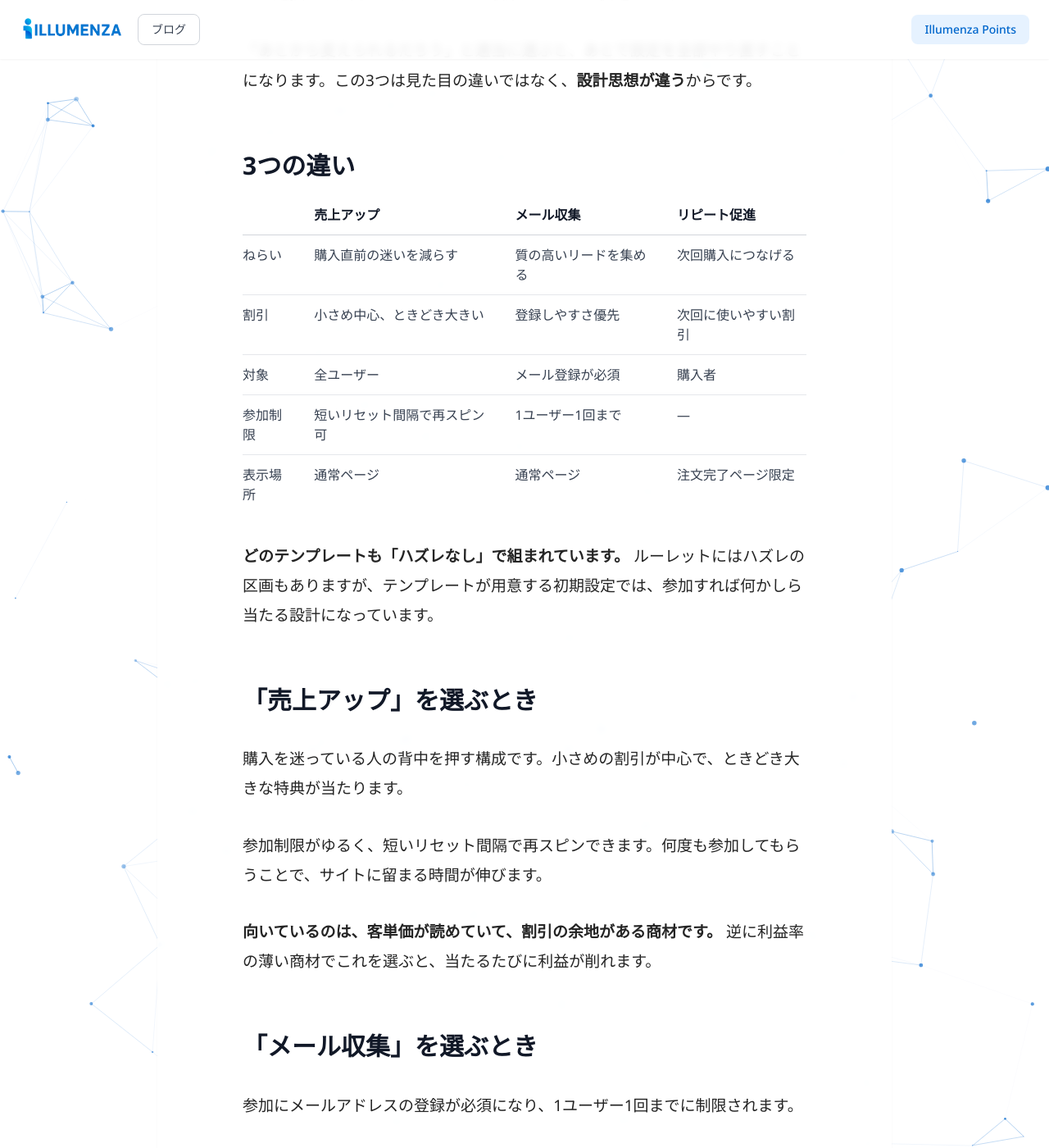
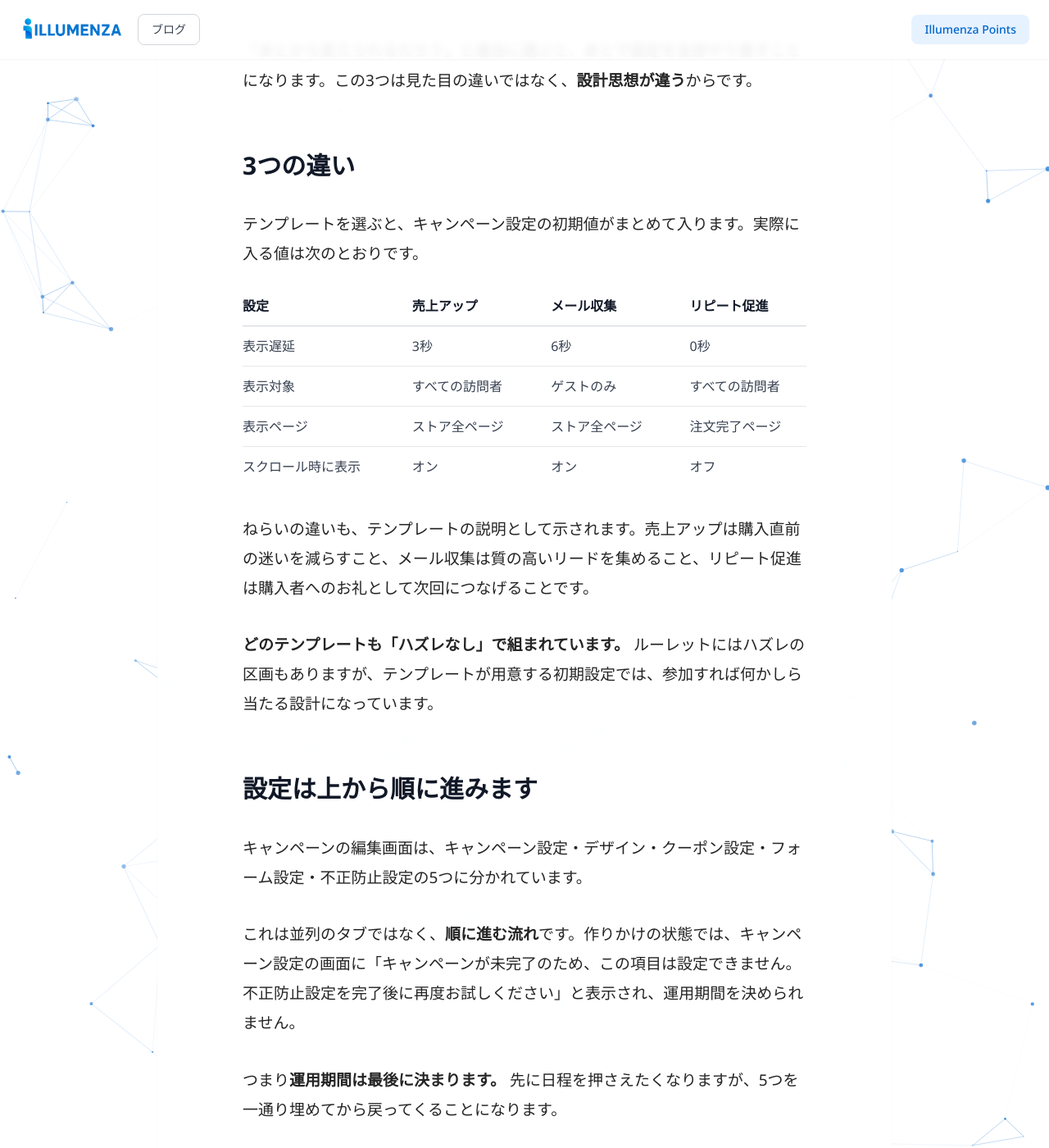
Before and after one commit to TheKinng96/illumenza-homepage, a Jekyll site: the page built from _posts/2026-08-03-coupon-campaign-templates.md, in a window 1280 px wide and 1400 px high, scrolled down 534 px. Shown: the whole window at 82% size. Built offline with Jekyll 4.4.1, drawn with Linux system fonts in a browser that asks for light colours; nearby versions of some CDN libraries; some of the changed text lies outside the part shown.

Commit message:
content: correct the template article against real campaign settings
Created one campaign from each template and read what they actually set.
Two things were wrong in the published version.

The comparison table mixed axes. It listed 対象 as 「全ユーザー」 for
売上アップ and 「メール登録が必須」 for メール収集 — one an audience
setting, the other a form setting. The real values, read from the setup
screen: 表示対象 is すべての訪問者 / ゲストのみ / すべての訪問者, and
表示遅延 is 3 / 6 / 0 seconds. メール収集 excludes existing members,
which the article did not say.

It also omitted that the editor is a wizard rather than a set of tabs.
Until the flow is complete the setup screen refuses to accept a run
period: 「キャンペーンが未完了のため、この項目は設定できません。不正防止
設定を完了後に再度お試しください」. So the schedule is decided last,
which is the opposite of what most people would try.

Both were written from the template picker's own description rather than
from the resulting campaign. The picker describes intent; only the
campaign shows values.

Verified: make check prints ALL CHECKS PASSED.

Co-Authored-By: Claude Opus 5 <noreply@anthropic.com>

```diff
--- a/_posts/2026-08-03-coupon-campaign-templates.md
+++ b/_posts/2026-08-03-coupon-campaign-templates.md
@@ -16,15 +16,26 @@ Illumenza Coupon でキャンペーンを作るとき、最初に出てくるの
 
 ## 3つの違い
 
-| | 売上アップ | メール収集 | リピート促進 |
+テンプレートを選ぶと、キャンペーン設定の初期値がまとめて入ります。実際に入る値は次のとおりです。
+
+| 設定 | 売上アップ | メール収集 | リピート促進 |
 | --- | --- | --- | --- |
-| ねらい | 購入直前の迷いを減らす | 質の高いリードを集める | 次回購入につなげる |
-| 割引 | 小さめ中心、ときどき大きい | 登録しやすさ優先 | 次回に使いやすい割引 |
-| 対象 | 全ユーザー | メール登録が必須 | 購入者 |
-| 参加制限 | 短いリセット間隔で再スピン可 | 1ユーザー1回まで | — |
-| 表示場所 | 通常ページ | 通常ページ | 注文完了ページ限定 |
+| 表示遅延 | 3秒 | 6秒 | 0秒 |
+| 表示対象 | すべての訪問者 | ゲストのみ | すべての訪問者 |
+| 表示ページ | ストア全ページ | ストア全ページ | 注文完了ページ |
+| スクロール時に表示 | オン | オン | オフ |
+
+ねらいの違いも、テンプレートの説明として示されます。売上アップは購入直前の迷いを減らすこと、メール収集は質の高いリードを集めること、リピート促進は購入者へのお礼として次回につなげることです。
 
 **どのテンプレートも「ハズレなし」で組まれています。** ルーレットにはハズレの区画もありますが、テンプレートが用意する初期設定では、参加すれば何かしら当たる設計になっています。
+
+## 設定は上から順に進みます
+
+キャンペーンの編集画面は、キャンペーン設定・デザイン・クーポン設定・フォーム設定・不正防止設定の5つに分かれています。
+
+これは並列のタブではなく、**順に進む流れ**です。作りかけの状態では、キャンペーン設定の画面に「キャンペーンが未完了のため、この項目は設定できません。不正防止設定を完了後に再度お試しください」と表示され、運用期間を決められません。
+
+つまり**運用期間は最後に決まります。** 先に日程を押さえたくなりますが、5つを一通り埋めてから戻ってくることになります。
 
 ## 「売上アップ」を選ぶとき
 
@@ -36,7 +47,7 @@ Illumenza Coupon でキャンペーンを作るとき、最初に出てくるの
 
 ## 「メール収集」を選ぶとき
 
-参加にメールアドレスの登録が必須になり、1ユーザー1回までに制限されます。
+参加にメールアドレスの登録が必須になり、1ユーザー1回までに制限されます。表示対象も**ゲストのみ**に設定されます。すでに会員の方には出ません。
 
 制限が厳しいのは、**同じ人が何度も参加してリストを汚さないため**です。メールアドレスを集めることが目的なら、スピン数より登録件数のほうが大事になります。
 
@@ -44,7 +55,7 @@ Illumenza Coupon でキャンペーンを作るとき、最初に出てくるの
 
 ## 「リピート促進」を選ぶとき
 
-これがいちばん性格が違います。**注文完了ページにだけ表示され、購入者はフォーム入力が不要です。**
+これがいちばん性格が違います。**表示ページが注文完了ページだけに設定され、購入者はフォーム入力が不要です。** 表示遅延も0秒で、ページを開いた瞬間に出ます。
 
 すでに注文しているので、お客様情報はショップ側にあります。入力欄が出ないぶん、参加のハードルはほぼゼロです。フォームで離脱することもありません。
 
```
Also changed, not shown: other parts of _posts/2026-08-03-coupon-campaign-templates.md (+1 -1 lines).
